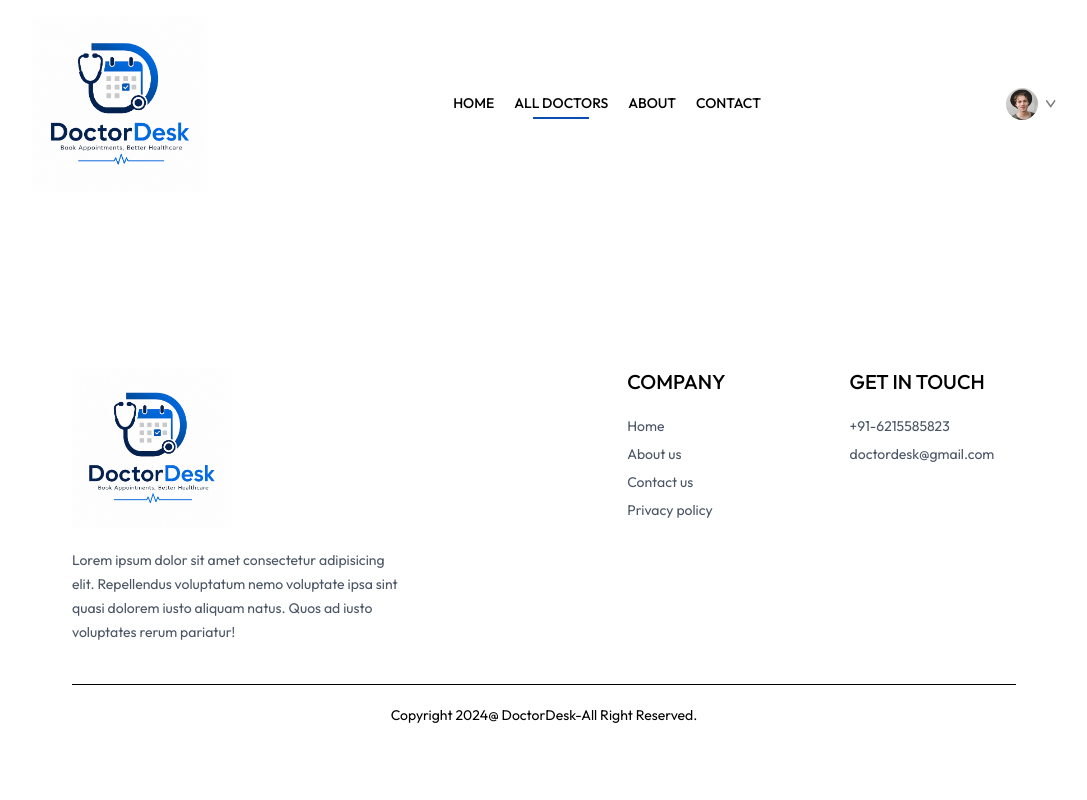
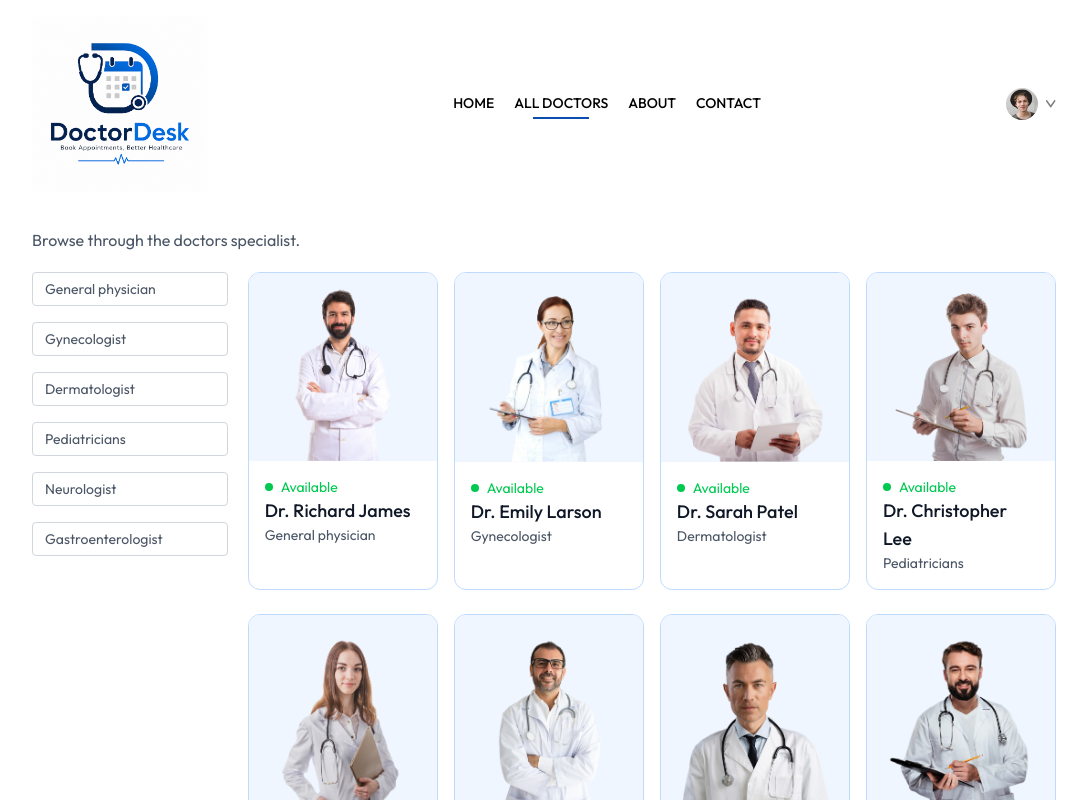
Before and after one commit to devendra8800kumar/Project, a React (Vite) app: page /doctors in a window 1280 px wide. Shown: the top 800 px of the page, without its empty margins (96-1183 px from the left). Built offline with nearby package versions, Linux system fonts and the light colour scheme.

Commit message:
Completed All Doctors Page

```diff
--- a/src/assets/assets.js
+++ b/src/assets/assets.js
@@ -244,7 +244,7 @@
         _id: 'doc12',
         name: 'Dr. Patrick Harris',
         image: doc12,
-        speciality: 'Neurologist',
+        speciality: 'Gastroenterologist',
         degree: 'MBBS',
         experience: '4 Years',
         about: 'Dr. Davis has a strong commitment to delivering comprehensive medical care, focusing on preventive medicine, early diagnosis, and effective treatment strategies. Dr. Davis has a strong commitment to delivering comprehensive medical care, focusing on preventive medicine, early diagnosis, and effective treatment strategies.',
--- a/src/components/Navbar.jsx
+++ b/src/components/Navbar.jsx
@@ -11,7 +11,7 @@
 
   return (
     <div className='flex items-center justify-between text-sm py-4 mb-5 border-b-gray-400'>
-        <img className='w-44 cursor-pointer' src={logo} alt=""/>
+        <img onClick={()=>navigate('/')} className='w-44 cursor-pointer' src={logo} alt=""/>
         <ul className='hidden md:flex items-start gap-5 font-medium'>
             <NavLink to='/'>
                 <li className='py-1'>HOME</li>
--- a/src/components/TopDoctors.jsx
+++ b/src/components/TopDoctors.jsx
@@ -12,8 +12,10 @@
         <p className='sm:w-1/3 text-center text-sm'>Simply browse through our extensive list of trusted doctors</p>
         {/* <div className='w-full grid grid-cols-auto  gap-4 pt-5 gap-y-6 px-3 sm:px-0' > */}
         <div className='w-full grid grid-cols-1 sm:grid-cols-2 lg:grid-cols-3 xl:grid-cols-4 gap-4 pt-5 px-3 sm:px-0'>
-            {doctors.slice(0,10).map((item,index)=>(
-              <div onClick={()=>navigate(`/appointment/${item._id}`)} className='border border-blue-200 rounded-xl overflow-hidden cursor-pointer hover:translate-y-[-10px] transition-all duration-500 '  >
+            {doctors.slice(0,10).map((item)=>(
+              <div
+              key={item._id}
+              onClick={()=>navigate(`/appointment/${item._id}`)} className='border border-blue-200 rounded-xl overflow-hidden cursor-pointer hover:translate-y-[-10px] transition-all duration-500 '  >
                 <img className='bg-blue-50' src={item.image} alt=""/>
                 <div className='p-4'>
                     <div className='flex items-center gap-2 text-sm text-center text-green-500'>
--- a/src/pages/Doctors.jsx
+++ b/src/pages/Doctors.jsx
@@ -1,9 +1,52 @@
-import React from 'react'
+import React, { useContext, useEffect, useState } from 'react'
+import { useNavigate, useParams } from 'react-router-dom'
+import { AppContext } from '../context/AppContext'
+const Doctors = () => {
+  const { speciality } = useParams()
+  const [filterDoc,setFilterDoc] = useState([])
+  const navigate=useNavigate()
+ const { doctors } = useContext(AppContext)
 
-const Doctors = () => {
+ const applyFilter = () => {
+  if(speciality){
+    setFilterDoc(doctors.filter( doc => doc.speciality === speciality))
+  } else {
+    setFilterDoc(doctors)
+  }
+ }
+
+useEffect(()=> {
+   applyFilter()
+},[doctors,speciality])
   return (
     <div>
-
+        <p className='text-gray-600'>Browse through the doctors specialist.</p>
+        <div className='flex flex-col sm:flex-row items-start gap-5 mt-5'>
+          <div className=' flex flex-col gap-4 text-sm text-gray-600'>
+            <p onClick={() => speciality === 'General physician' ? navigate('/doctors') : navigate('/doctors/General physician') } className={`w-[94vw] sm:w-auto pl-3 py-1.5 pr-16 border border-gray-300 rounded transition-all cursor-pointer ${speciality === 'General physician' ? 'bg-indigo-100 text-black' : ""}`}>General physician</p>
+            <p onClick={() => speciality === 'Gynecologist' ? navigate('/doctors') : navigate('/doctors/Gynecologist') } className={`w-[94vw] sm:w-auto pl-3 py-1.5 pr-16 border border-gray-300 rounded transition-all cursor-pointer ${speciality === 'Gynecologist' ? 'bg-indigo-100 text-black' : ""}`}>Gynecologist</p>
+            <p onClick={() => speciality === 'Dermatologist' ? navigate('/doctors') : navigate('/doctors/Dermatologist') } className={`w-[94vw] sm:w-auto pl-3 py-1.5 pr-16 border border-gray-300 rounded transition-all cursor-pointer ${speciality === 'Dermatologist' ? 'bg-indigo-100 text-black' : ""}`}>Dermatologist</p>
+            <p onClick={() => speciality === 'Pediatricians' ? navigate('/doctors') : navigate('/doctors/Pediatricians') } className={`w-[94vw] sm:w-auto pl-3 py-1.5 pr-16 border border-gray-300 rounded transition-all cursor-pointer ${speciality === 'Pediatricians' ? 'bg-indigo-100 text-black' : ""}`}>Pediatricians</p>
+            <p onClick={() => speciality === 'Neurologist' ? navigate('/doctors') : navigate('/doctors/Neurologist') } className={`w-[94vw] sm:w-auto pl-3 py-1.5 pr-16 border border-gray-300 rounded transition-all cursor-pointer ${speciality === 'Neurologist' ? 'bg-indigo-100 text-black' : ""}`}>Neurologist</p>
+            <p onClick={() => speciality === 'Gastroenterologist' ? navigate('/doctors') : navigate('/doctors/Gastroenterologist') } className={`w-[94vw] sm:w-auto pl-3 py-1.5 pr-16 border border-gray-300 rounded transition-all cursor-pointer ${speciality === 'Gastroenterologist' ? 'bg-indigo-100 text-black' : ""}`}>Gastroenterologist</p>
+          </div>
+          <div className='w-full grid grid-cols-1 sm:grid-cols-2 md:grid-cols-3 lg:grid-cols-4 gap-4 gap-y-6'>
+            {
+              filterDoc.map((item,index)=>(
+              <div onClick={()=>navigate(`/appointment/${item._id}`)} className='border border-blue-200 rounded-xl overflow-hidden cursor-pointer hover:translate-y-[-10px] transition-all duration-500 '  >
+                <img className='bg-blue-50' src={item.image} alt=""/>
+                <div className='p-4'>
+                    <div className='flex items-center gap-2 text-sm text-center text-green-500'>
+                    <p className='w-2 h-2 bg-green-500 rounded-full'></p><p>Available</p>
+                </div>
+                <p className='text-gray-900 text-lg font-medium'>{item.name}</p>
+                <p className='text-gray-600 text-sm'>{item.speciality}</p>
+              </div>
+              </div>
+            ))
+            }
+          </div>
+        </div>
     </div>
   )
 }
```
